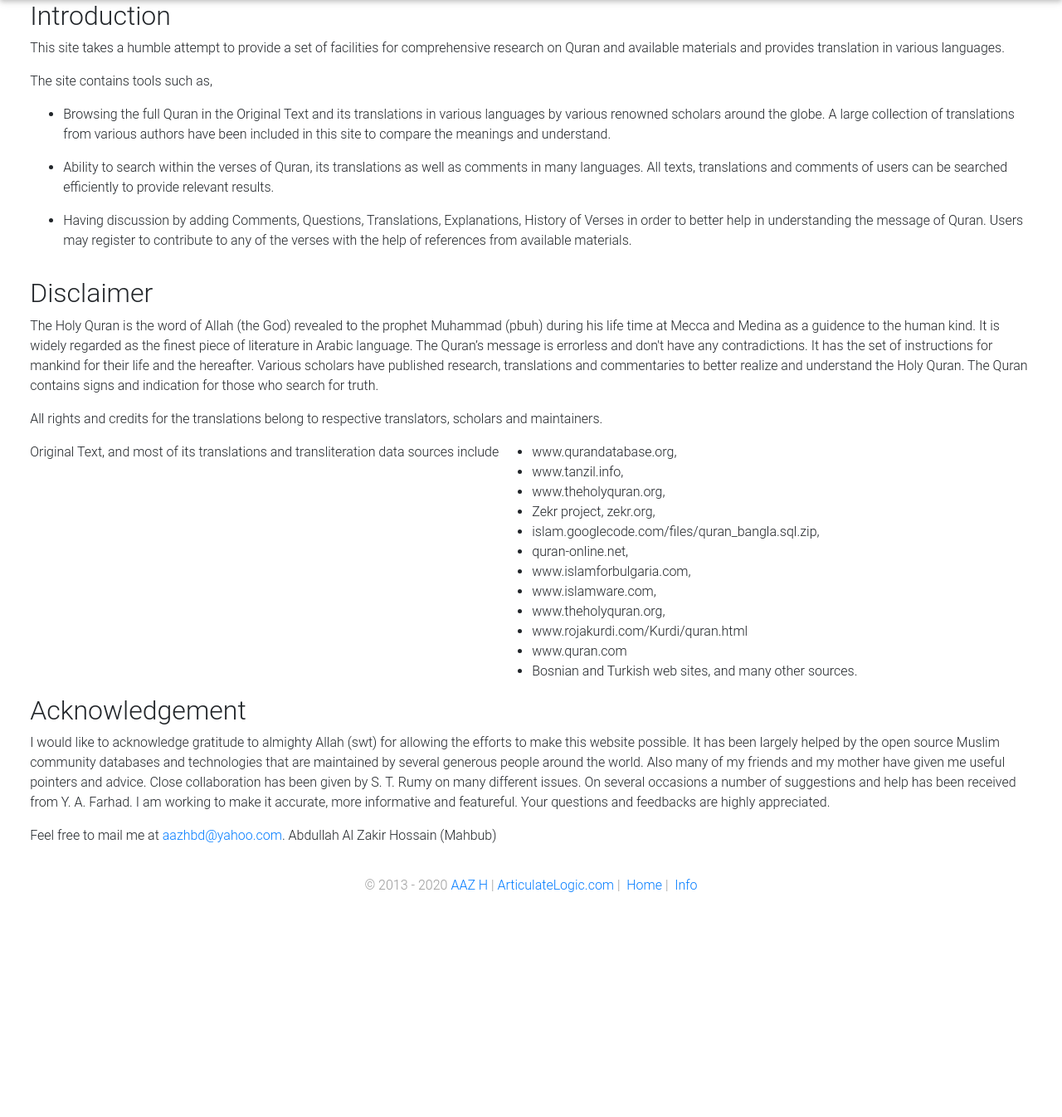
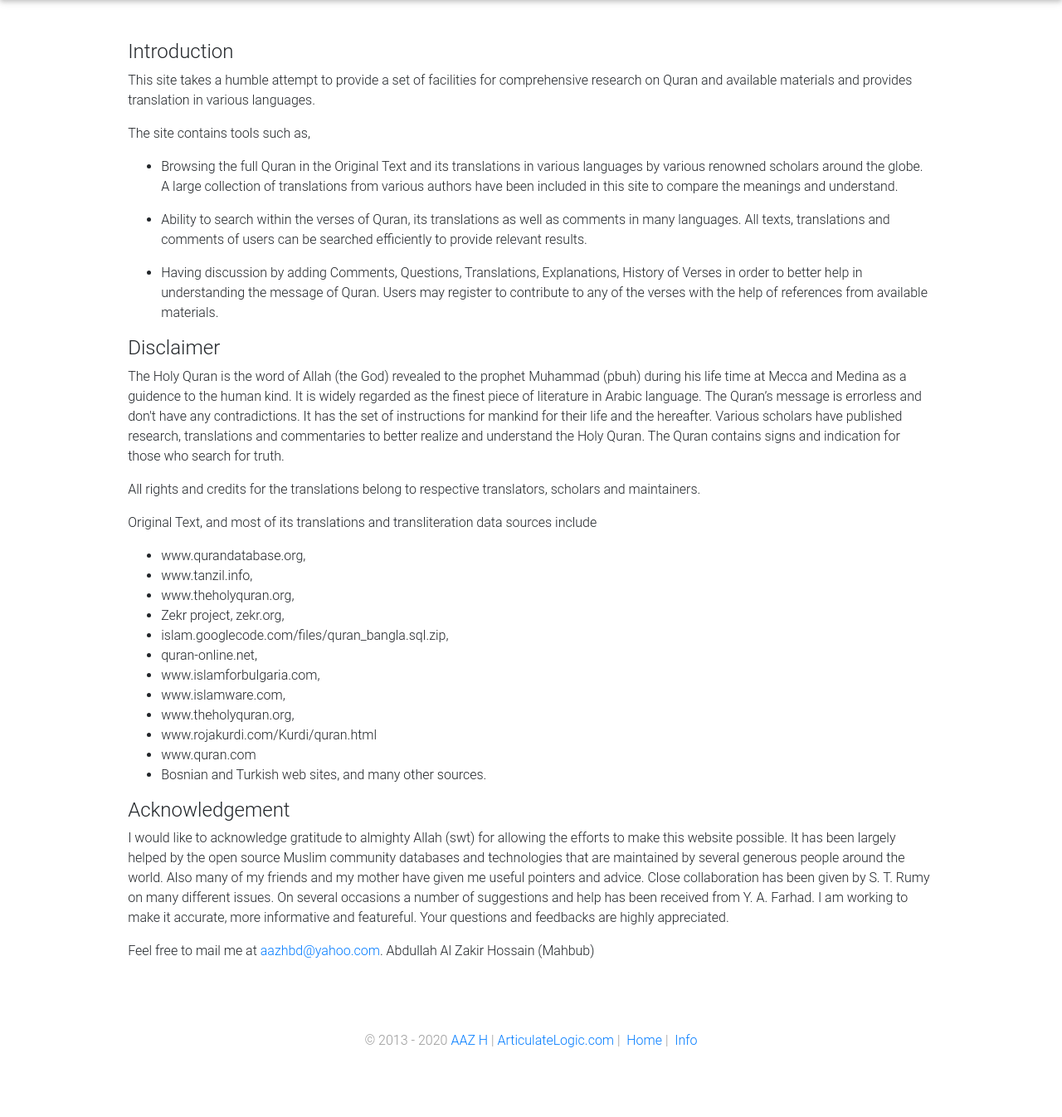
Before and after one commit to aazhbd/quoteshare, a Django app: page /info in a window 1280 px wide. Shown: the part 58-1404 px from the top of the page at 83% size. Before the commit the page ends 1133 px from the top, so only its background shows below. Run offline with Django 3.2, Linux system fonts and the light colour scheme; some libraries are stand-ins or nearby versions; some web fonts are replaced.

Commit message:
Updated info page fixes and formatting.

```diff
--- a/qquote/templates/chapter.html
+++ b/qquote/templates/chapter.html
@@ -26,11 +26,11 @@
             <p class="my-4">Selected Languages</p>
 
             <div class="list-group">
-                <a href="#" class="list-group-item">Original Text</a>
-                <a href="#" class="list-group-item">English - Abdullah Yusuf Ali
+                <a href="#" class="list-group-item card-content">Original Text</a>
+                <a href="#" class="list-group-item card-content">English - Abdullah Yusuf Ali
                     <button type="button" class="close" aria-label="Close"><span aria-hidden="true">×</span></button>
                 </a>
-                <a href="#" class="list-group-item">Bangla 1</a>
+                <a href="#" class="list-group-item card-content">Bangla 1</a>
             </div>
 
             <p class="my-4">Translations
--- a/qquote/templates/info.html
+++ b/qquote/templates/info.html
@@ -6,7 +6,7 @@
 {% block keywords %} Quran, translations, several languages {% endblock %}
 
 {% block content %}
-<div class="container-fluid page-container">
+<div class="container page-container">
     <div class="row">
         {% if messages %}
         {% for message in messages %}
@@ -14,7 +14,8 @@
         {% endfor %}
         {% endif %}
 
-        <h2 id="introduction">Introduction</h2>
+        <article class="p-5">
+        <h4 id="introduction">Introduction</h4>
         <p>This site takes a humble attempt to provide a set of facilities for comprehensive research on Quran and available materials and provides translation in various languages.</p>
         <p>The site contains tools such as,</p>
         <ul>
@@ -26,7 +27,7 @@
             <li><p>Having discussion by adding Comments, Questions, Translations, Explanations, History of Verses in order to better help in understanding the message of Quran. Users may register to contribute to any of the verses with the help of references from available materials.</p>
             </li>
         </ul>
-        <h2 id="disclaimer">Disclaimer</h2>
+        <h4 id="disclaimer">Disclaimer</h4>
         <p>The Holy Quran is the word of Allah (the God) revealed to the prophet Muhammad (pbuh) during his life time at Mecca and Medina as a guidence to the human kind. It is widely regarded as the finest piece of literature in Arabic language. The Quran’s message is errorless and don&#39;t have any contradictions. It has the set of instructions for mankind for their life and the hereafter. Various scholars have published research, translations and commentaries to better realize and understand the Holy Quran. The Quran contains signs and indication for those who search for truth.</p>
         <p>All rights and credits for the translations belong to respective translators, scholars and maintainers.</p>
         <p>Original Text, and most of its translations and transliteration data sources include</p>
@@ -44,9 +45,10 @@
             <li>www.quran.com</li>
             <li>Bosnian and Turkish web sites, and many other sources.</li>
         </ul>
-        <h2 id="acknowledgement">Acknowledgement</h2>
+        <h4 id="acknowledgement">Acknowledgement</h4>
         <p>I would like to acknowledge gratitude to almighty Allah (swt) for allowing the efforts to make this website possible. It has been largely helped by the open source Muslim community databases and technologies that are maintained by several generous people around the world. Also many of my friends and my mother have given me useful pointers and advice. Close collaboration has been given by S. T. Rumy on many different issues. On several occasions a number of suggestions and help has been received from Y. A. Farhad. I am working to make it accurate, more informative and featureful. Your questions and feedbacks are highly appreciated.</p>
         <p>Feel free to mail me at <a href="mailto:aazhbd@yahoo.com">aazhbd@yahoo.com</a>. Abdullah Al Zakir Hossain (Mahbub)</p>
+        </article>
 
     </div>
 </div>
--- a/qquote/templates/verse.html
+++ b/qquote/templates/verse.html
@@ -26,11 +26,11 @@
             <p class="my-4">Selected Languages</p>
 
             <div class="list-group">
-                <a href="#" class="list-group-item">Original Text</a>
-                <a href="#" class="list-group-item">English - Abdullah Yusuf Ali
+                <a href="#" class="list-group-item card-content">Original Text</a>
+                <a href="#" class="list-group-item card-content">English - Abdullah Yusuf Ali
                     <button type="button" class="close" aria-label="Close"><span aria-hidden="true">×</span></button>
                 </a>
-                <a href="#" class="list-group-item">Bangla 1</a>
+                <a href="#" class="list-group-item card-content">Bangla 1</a>
             </div>
 
             <p class="my-4">Translations
```
